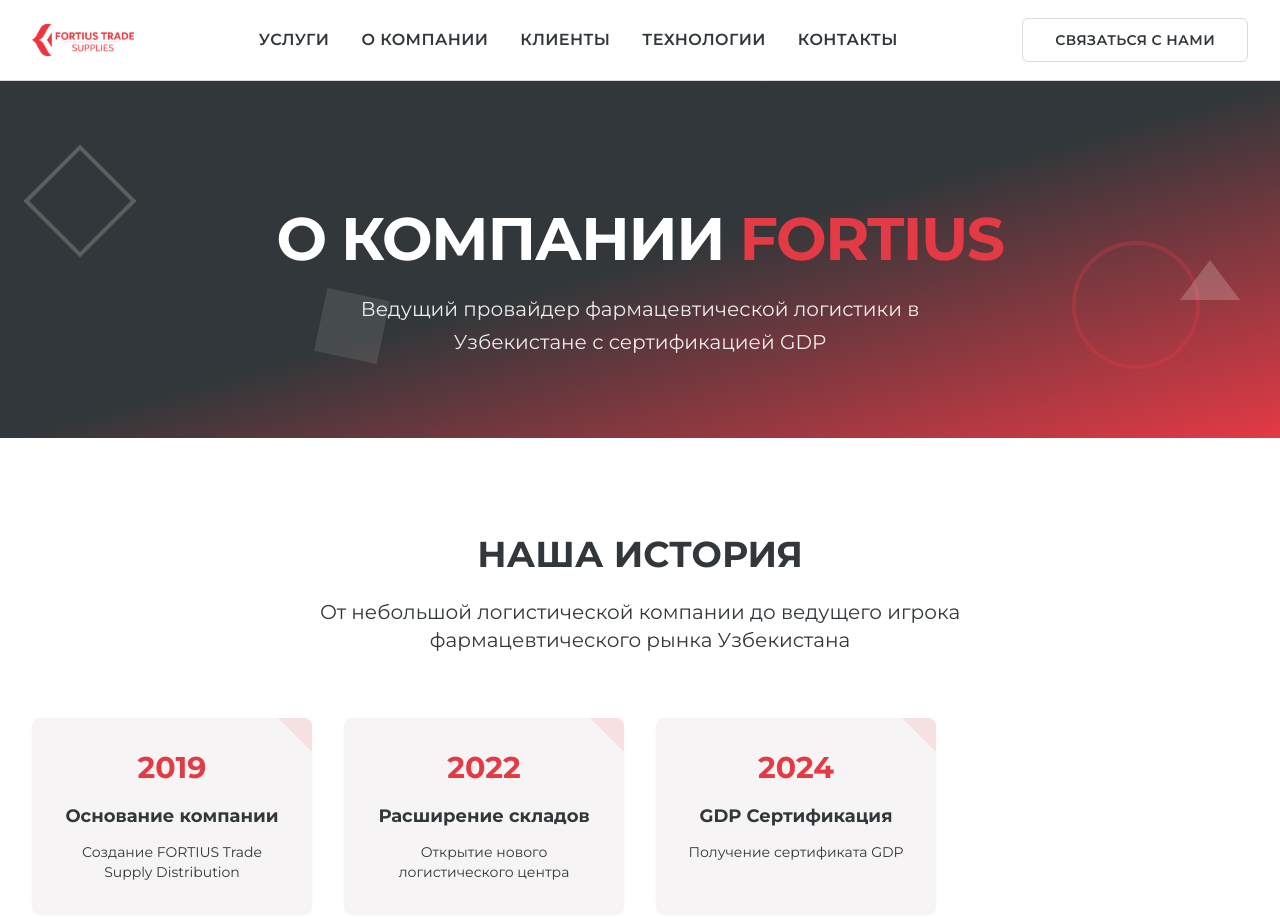
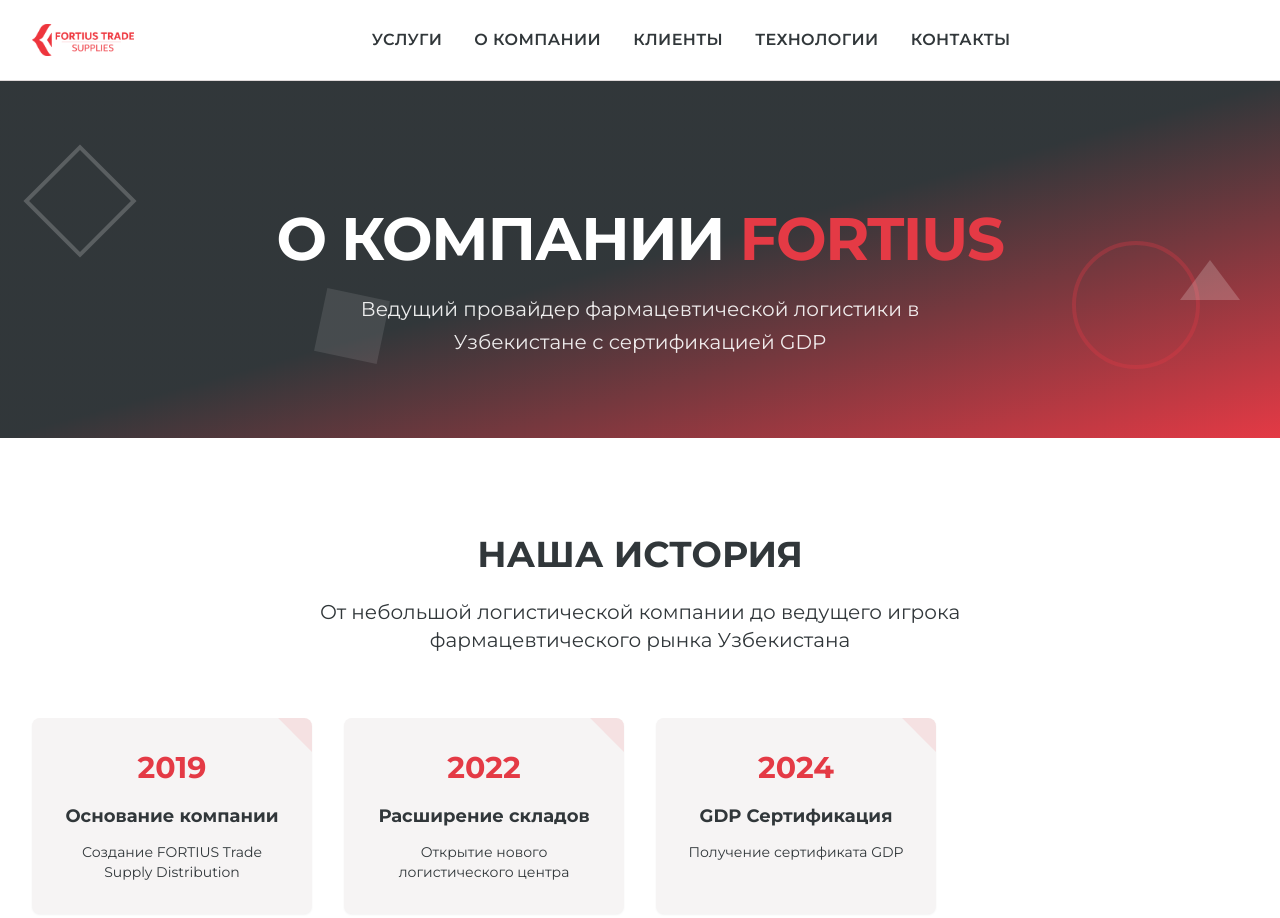
Before and after one commit to Discreeteclectic/fortus-logistics-platform, a React (Vite) app: page /about in a window 1280 px wide. Shown: the top 918 px of the page. Built offline with nearby package versions, Linux system fonts and the light colour scheme.

Commit message:
Удалить кнопку "связаться с нами"
Удалена кнопка "связаться с нами" с главной страницы.

```diff
--- a/src/components/Header.tsx
+++ b/src/components/Header.tsx
@@ -33,11 +33,6 @@ const Header = () => {
           </a>
         </nav>
 
-        <div className="flex items-center space-x-4">
-          <Button variant="outline" size="lg" className="hidden sm:flex font-semibold tracking-wide">
-            СВЯЗАТЬСЯ С НАМИ
-          </Button>
-        </div>
       </div>
     </header>
   );
```
